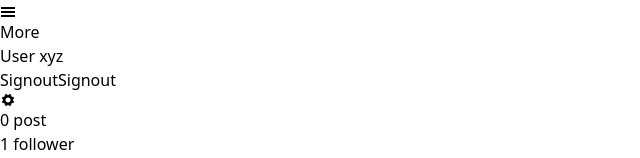
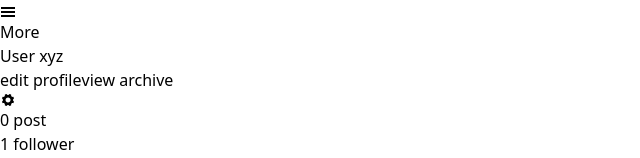
Before and after one commit to Nikhil26062000/Social-Media-App-Instagram, a React (Vite) app in the folder frontend/: page /profile in a window 1280 px wide. Shown: the part 300-458 px from the top of the page, without its empty margins (0-640 px from the left). Built offline with nearby package versions, Linux system fonts and the light colour scheme.

Commit message:
Profile page image  upload section done

```diff
--- a/frontend/src/components/LogoutButton.jsx
+++ b/frontend/src/components/LogoutButton.jsx
@@ -2,25 +2,25 @@ import { toast } from "react-toastify";
 import { useAuth } from "../store/auth";
 import { useNavigate } from "react-router-dom";
 
-const LogoutButton = () => {
+const LogoutButton = ({text}) => {
 
-    const {Logout} = useAuth();
-    const navigate = useNavigate();
+    // const {Logout} = useAuth();
+    // const navigate = useNavigate();
 
-    const handleLogout = () => {
-        toast.success("Logout successful")
-        Logout();
-        navigate("/");
+    // const handleLogout = () => {
+    //     toast.success("Logout successful")
+    //     Logout();
+    //     navigate("/");
 
 
-    }
+    // }
   return (
     <>
       <button
-        onClick={handleLogout}
-        className="bg-red-500 hover:bg-red-700 text-white font-bold py-2 px-4 rounded"
+
+        className="bg-[#363636] text-white text-md font-medium py-1 px-4 rounded"
       >
-        Signout
+        {text}
       </button>
     </>
   );
--- a/frontend/src/components/ProfilePageRight.jsx
+++ b/frontend/src/components/ProfilePageRight.jsx
@@ -4,25 +4,28 @@ import { IoIosSettings } from "react-icons/io";
 
 const ProfilePageRight = () => {
   return (
-    <div className="absolute bg-slate-600 w-[84%] h-[100%] left-[16%]">
+    <div className="absolute bg-black w-[84%] h-[100%] left-[16%]">
     {/* Profile pic section */}
-        <div className="w-[100%] flex justify-center h-[300px] gap-10">
+        <div className="w-[100%] flex justify-center h-[250px] border border-r-0 border-t-0 border-l-0 border-black p-5 ">
             {/* Image upload  */}
-            <div className="w-[20%] bg-pink-500">
+            <div className="w-[20%]  flex justify-center p-5 border border-r-0 border-t-0 border-l-0 border-gray-600">
+            <div className="w-[150px] h-[150px] rounded-full overflow-hidden  outline-none bg-gray-300 ">
 
+
+          </div>
             </div>
           {/* profile description */}
-            <div className="w-[30%] flex flex-col justify-start pt-2 gap-4 text-white">
+            <div className="w-[30%] flex flex-col justify-start pt-5 gap-4 text-white border border-r-0 border-t-0 border-l-0 border-gray-600">
             {/* first row */}
                 <div className="w-[100%] flex justify-between items-center">
                    <p className='text-xl'>User xyz</p>
-                    <LogoutButton/>
-                    <LogoutButton/>
+                    <LogoutButton text="edit profile"/>
+                    <LogoutButton text="view archive"/>
                    <p className="text-3xl"><IoIosSettings/></p>
 
                 </div>
             {/* second row */}
-                <div className="w-[100%] flex justify-between">
+                <div className="w-[100%] flex justify-start gap-5">
                     <p>0 <spam>post</spam></p>
                     <p>1 <spam>follower</spam></p>
                     <p>5 <spam>followings</spam></p>
@@ -34,6 +37,7 @@ const ProfilePageRight = () => {
             </div>
         </div>
 
+
     </div>
   )
 }
```
